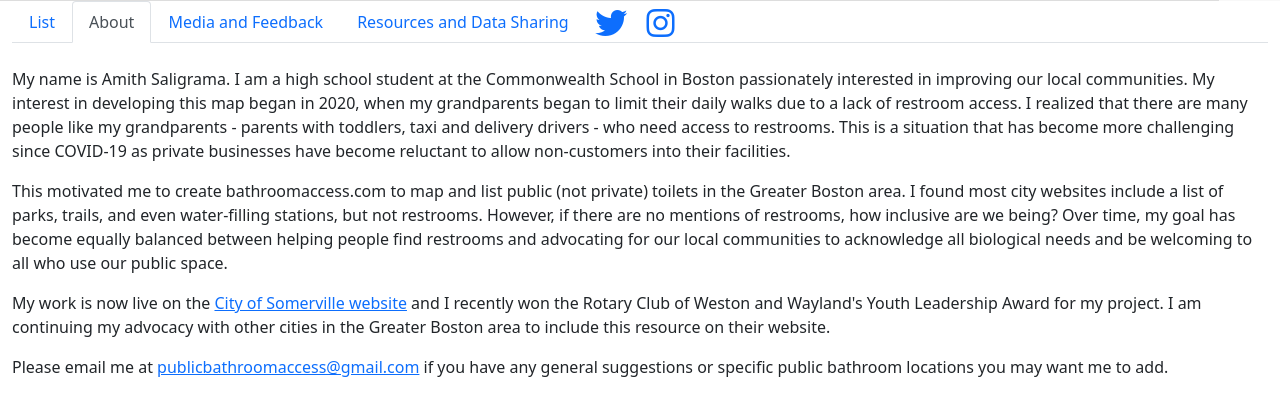
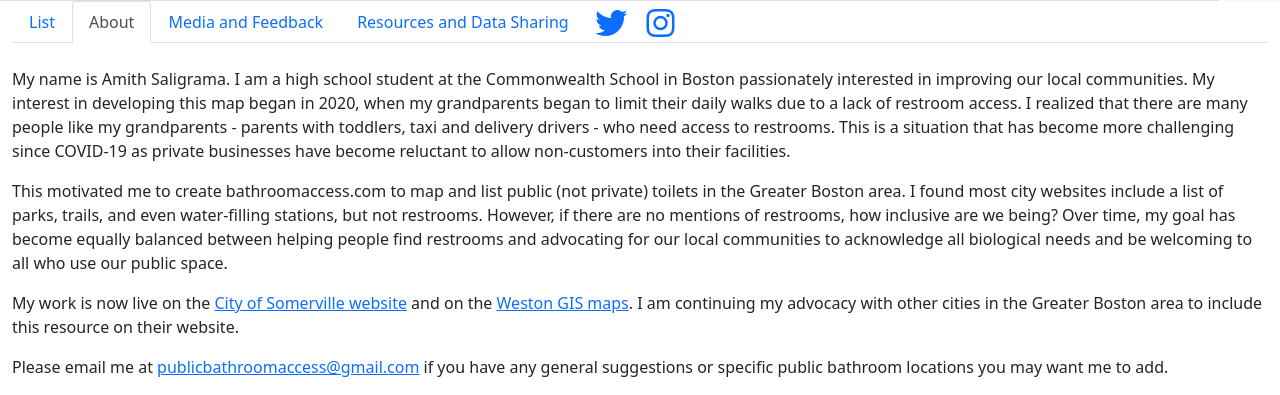
Before and after one commit to amithsaligrama/bathroomaccess, a Django app: template bathroom_map/templates/map.html in a window 1280 px wide, after a click on "About". Shown: the part 559-954 px from the top of the page. Run offline with Django 3.2, Linux system fonts and the light colour scheme; the template is opened without the code that fills it, so the values that code supplies are empty; some libraries are stand-ins or nearby versions.

Commit message:
Update map.html

```diff
--- a/bathroom_map/templates/map.html
+++ b/bathroom_map/templates/map.html
@@ -218,7 +218,8 @@
             </p>
 
             <p>
-              My work is now live on the <a href="https://www.somervillema.gov/departments/ospcd/transportation-and-infrastructure/getting-around-somerville">City of Somerville website</a> and I recently won the Rotary Club of Weston and Wayland's Youth Leadership Award for my project. I am continuing my advocacy with other cities in the Greater Boston area to include this resource on their website.
+              My work is now live on the <a href="https://www.somervillema.gov/departments/ospcd/transportation-and-infrastructure/getting-around-somerville">City of Somerville website</a> and on the <a href="
+              https://www.mapsonline.net/westonma/index.html">Weston GIS maps</a>. I am continuing my advocacy with other cities in the Greater Boston area to include this resource on their website.
             </p>
 
             <p>
```
